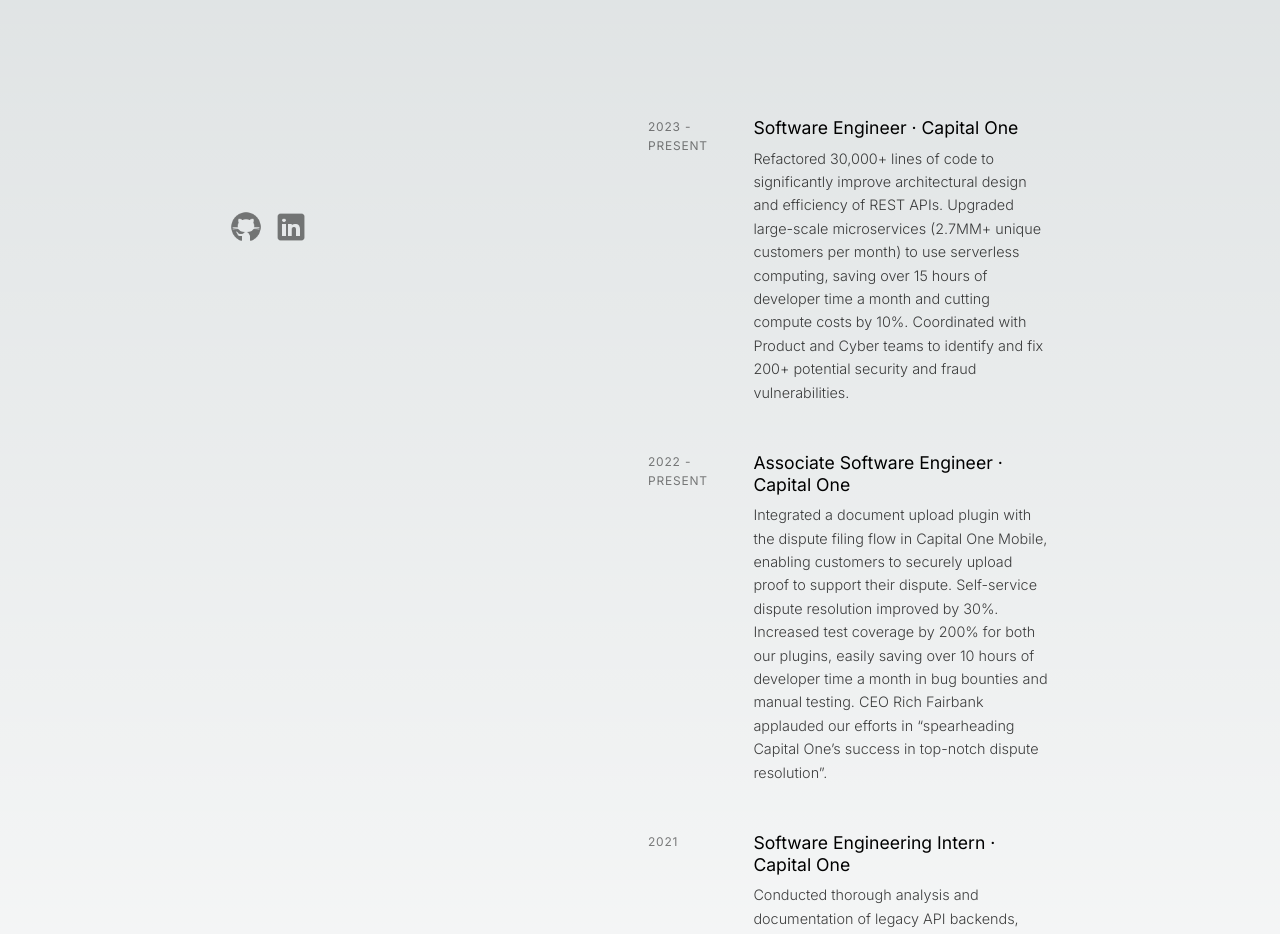
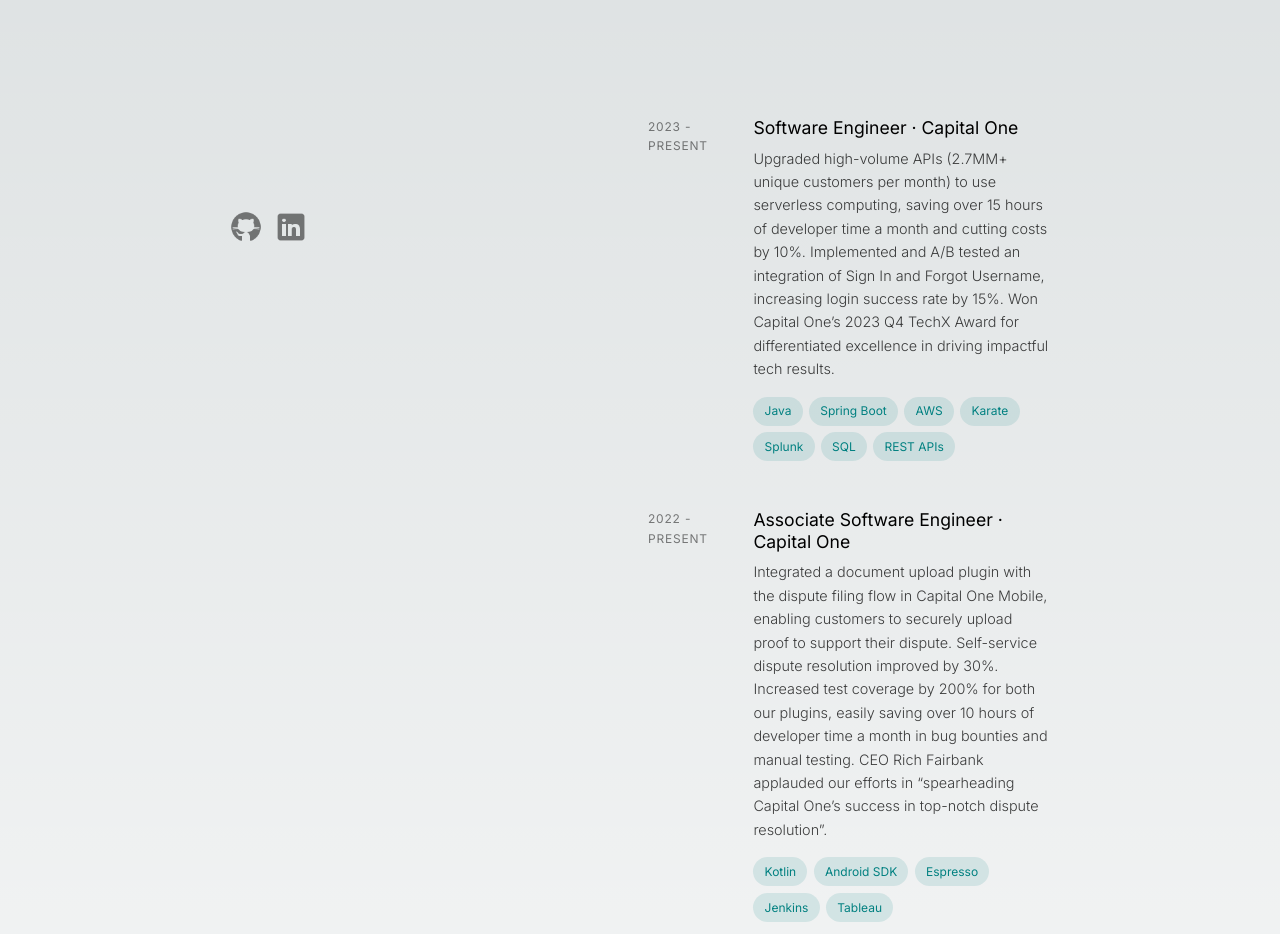
Before and after one commit to justinqcai/justin-cai-website, a Next.js app: page / in a window 1280 px wide. Shown: the part 487-1421 px from the top of the page. Built offline with nearby package versions, Linux system fonts and the light colour scheme.

Commit message:
Update job descriptions and add skill tiles

```diff
--- a/src/app/_components/tile.js
+++ b/src/app/_components/tile.js
@@ -9,6 +9,7 @@
   company,
   picture,
   projectName,
+  skills,
   children,
 }) {
   // const { link, date, jobTitle, company } = job;
@@ -37,6 +38,15 @@
             </h1>
 
             <p>{children}</p>
+            {skills ? (
+              <ul className={styles.skillList}>
+                {skills.map((s) => (
+                  <li key={s}>{s}</li>
+                ))}
+              </ul>
+            ) : (
+              ""
+            )}
           </div>
         </div>
       </a>
--- a/src/app/_components/tile.module.css
+++ b/src/app/_components/tile.module.css
@@ -85,3 +85,26 @@
   font-size: 0.9rem;
   opacity: 0.75;
 }
+
+.skillList {
+  margin-top: 1rem;
+  display: flex;
+  flex-direction: row;
+  gap: 0.4rem;
+  flex-wrap: wrap;
+}
+
+.skillList > li {
+  border-radius: 1rem;
+  background-color: rgba(0, 128, 128, 0.123);
+  padding: 0.3rem 0.7rem;
+  color: teal;
+  font-size: 0.75rem;
+}
+
+@media (prefers-color-scheme: dark) {
+  .skillList > li {
+    color: turquoise;
+    background-color: rgba(64, 224, 208, 0.123);
+  }
+}
--- a/src/app/page.js
+++ b/src/app/page.js
@@ -94,20 +94,35 @@
               jobTitle="Software Engineer"
               company="Capital One"
               link="https://capitalone.com"
+              skills={[
+                "Java",
+                "Spring Boot",
+                "AWS",
+                "Karate",
+                "Splunk",
+                "SQL",
+                "REST APIs",
+              ]}
             >
-              Refactored 30,000+ lines of code to significantly improve
-              architectural design and efficiency of REST APIs. Upgraded
-              large-scale microservices (2.7MM+ unique customers per month) to
+              Upgraded high-volume APIs (2.7MM+ unique customers per month) to
               use serverless computing, saving over 15 hours of developer time a
-              month and cutting compute costs by 10%. Coordinated with Product
-              and Cyber teams to identify and fix 200+ potential security and
-              fraud vulnerabilities.
+              month and cutting costs by 10%. Implemented and A/B tested an
+              integration of Sign In and Forgot Username, increasing login
+              success rate by 15%. Won Capital One’s 2023 Q4 TechX Award for
+              differentiated excellence in driving impactful tech results.
             </Tile>
             <Tile
               date="2022 - Present"
               jobTitle="Associate Software Engineer"
               company="Capital One"
               link="https://capitalone.com"
+              skills={[
+                "Kotlin",
+                "Android SDK",
+                "Espresso",
+                "Jenkins",
+                "Tableau",
+              ]}
             >
               Integrated a document upload plugin with the dispute filing flow
               in Capital One Mobile, enabling customers to securely upload proof
@@ -123,6 +138,7 @@
               jobTitle="Software Engineering Intern"
               company="Capital One"
               link="https://capitalone.com"
+              skills={["Java", "Spring Boot", "AWS", "Karate", "REST APIs"]}
             >
               Conducted thorough analysis and documentation of legacy API
               backends, detailing backend calls, response timeouts, expected
@@ -138,10 +154,9 @@
                 src: portfolioPic,
                 alt: "Personal website",
               }}
-              // date="2024"
               projectName="justincai.vercel.app"
-              // company="Capital One"
               link="https://justincai.vercel.app"
+              skills={["React", "Next.js", "HTML & CSS"]}
             >
               Built a website using Next.js and React to display my resume and
               interests - deployed using Vercel.
```
